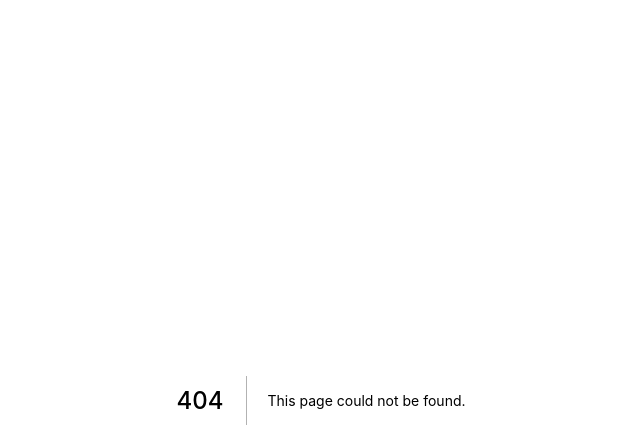
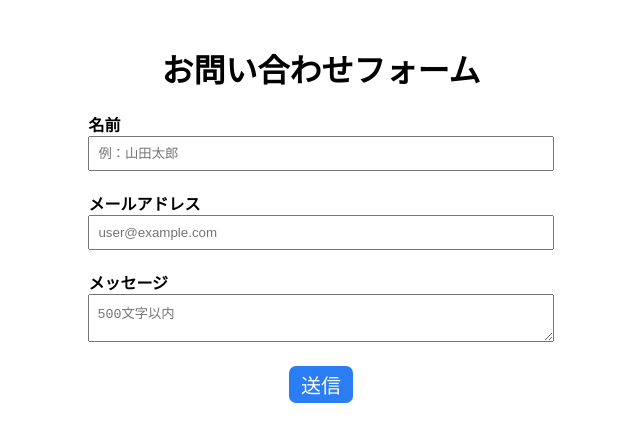
Before and after one commit to tenra/temari-next, a Next.js app: page /form in a window 1280 px wide. Before the commit this address had no page. Shown: the top 448 px of the page, without its empty margins (319-959 px from the left). Built offline with nearby package versions, Linux system fonts and the light colour scheme.

Commit message:
form sendgrid

```diff
--- a/components/Footer.js
+++ b/components/Footer.js
@@ -1,7 +1,7 @@
 import Image from 'next/image'
 import Link from 'next/link'
 import styles from '../styles/Home.module.css'
-import Map from '../components/Map.js'
+import Map from './Map.js'
 
 const Footer = () => (
   <footer className={styles.footer}>
--- a/components/Header.js
+++ b/components/Header.js
@@ -26,8 +26,13 @@ const Header = () => (
         <Link href="/">
           <a>Home</a>
         </Link>
+        /
         <Link href="/other">
           <a>other</a>
+        </Link>
+        /
+        <Link href="/form">
+          <a>form</a>
         </Link>
       </div>
     </div>
--- /dev/null
+++ b/components/contactForm.js
@@ -0,0 +1,131 @@
+import React, { useState } from 'react'
+import axios from 'axios'
+
+function ContactForm() {
+  const [status, setStatus] = useState({
+    submitted: false,
+    submitting: false,
+    info: { error: false, msg: null },
+  })
+  const [inputs, setInputs] = useState({
+    name: '',
+    email: '',
+    message: '',
+  })
+  const handleServerResponse = (ok, msg) => {
+    if (ok) {
+      setStatus({
+        submitted: true,
+        submitting: false,
+        info: { error: false, msg: msg },
+      })
+      setInputs({
+        name: '',
+        email: '',
+        message: '',
+      })
+    } else {
+      setStatus({
+        info: { error: true, msg: msg },
+      })
+    }
+  }
+  const handleOnChange = (e) => {
+    e.persist()
+    setInputs((prev) => ({
+      ...prev,
+      [e.target.id]: e.target.value,
+    }))
+    setStatus({
+      submitted: false,
+      submitting: false,
+      info: { error: false, msg: null },
+    })
+  }
+  const handleOnSubmit = (e) => {
+    e.preventDefault()
+    setStatus((prevStatus) => ({ ...prevStatus, submitting: true }))
+    axios({
+      method: 'POST',
+      url: 'https://formspree.io/f/mvoygbyd',
+      data: inputs,
+    })
+      .then((response) => {
+        handleServerResponse(
+          true,
+          'お問い合わせ頂きありがとうございます。内容によってはご返信しかねる場合がございますので、ご了承下さいませ。'
+        )
+      })
+      .catch((error) => {
+        handleServerResponse(false, error.response.data.error)
+      })
+  }
+  return (
+    <main style={{margin: `0 auto`, width: 500, padding: `1.45rem 1.0875rem`}} >
+      <h1 style={{textAlign: 'center'}}>お問い合わせフォーム</h1>
+      <form onSubmit={handleOnSubmit}>
+        <div style={{margin: `20px auto`}}>
+          <label htmlFor="name" style={{display: `block`, fontWeight: 'bold'}}>名前</label>
+          <input
+            id="name"
+            type="name"
+            onChange={handleOnChange}
+            required
+            value={inputs.name}
+            style={{width: '100%', padding: "0.5rem"}}
+            placeholder='例：山田太郎'
+          />
+        </div>
+        <div style={{margin: `20px auto`}}>
+          <label htmlFor="email" style={{display: `block`, fontWeight: 'bold'}}>メールアドレス</label>
+          <input
+            id="email"
+            type="email"
+            name="_replyto"
+            onChange={handleOnChange}
+            required
+            value={inputs.email}
+            style={{width: '100%', padding: "0.5rem"}}
+            placeholder='user@example.com'
+          />
+        </div>
+        <div style={{margin: `20px auto`,}}>
+          <label htmlFor="message" style={{display: `block`, fontWeight: 'bold'}}>メッセージ</label>
+          <textarea
+            id="message"
+            name="message"
+            onChange={handleOnChange}
+            required
+            value={inputs.message}
+            style={{width: '100%', padding: "0.5rem"}}
+            placeholder='500文字以内'
+          />
+        </div>
+        <div>
+        <div style={{textAlign: 'center'}}>
+            <button
+                type="submit"
+                disabled={status.submitting}
+                style={{fontSize: '1.25rem', color: 'white', background: '#2b7df3', border: "#2b7df3", borderRadius: '7px', padding: "0.25rem 0.75rem"}}>
+            {!status.submitting
+                ? !status.submitted
+                ? '送信'
+                : '送信完了'
+                : '送信中...'}
+            </button>
+        </div>
+        </div>
+      </form>
+      {status.info.error && (
+        <div className="error">Error: {status.info.msg}</div>
+      )}
+      {
+        !status.info.error && status.info.msg &&
+        <p style={{textAlign: 'center', margin: `20px auto`, background: 'rgb(178 252 224)', borderRadius: '7px', padding: "0.5rem"}}>
+            {status.info.msg}
+        </p>
+      }
+    </main>
+  )
+}
+export default ContactForm;
--- a/package.json
+++ b/package.json
@@ -9,6 +9,9 @@
     "lint": "next lint"
   },
   "dependencies": {
+    "@formspree/cli": "^0.9.6",
+    "@formspree/react": "^2.3.3",
+    "axios": "^0.27.2",
     "google-maps-react": "^2.0.6",
     "next": "12.2.2",
     "react": "18.2.0",
--- /dev/null
+++ b/pages/form.tsx
@@ -0,0 +1,10 @@
+import React from 'react'
+import ContactForm from "../components/contactForm.js"
+
+export default function App() {
+  return (
+    <div>
+      <ContactForm />
+    </div>
+  )
+}
--- a/pages/index.tsx
+++ b/pages/index.tsx
@@ -37,6 +37,10 @@ const Home: NextPage = () => {
 
         <Link href="/other">
           <a>other</a>
+        </Link>
+
+        <Link href="/form">
+          <a>form</a>
         </Link>
 
         <p className={styles.description}>
--- a/tsconfig.json
+++ b/tsconfig.json
@@ -15,6 +15,6 @@
     "jsx": "preserve",
     "incremental": true
   },
-  "include": ["next-env.d.ts", "**/*.ts", "**/*.tsx"],
+  "include": ["next-env.d.ts", "**/*.ts", "**/*.tsx", "components/Map.js"],
   "exclude": ["node_modules"]
 }
```
Also changed, not shown: 2 other files (tests, documents, lock files or other folders).
